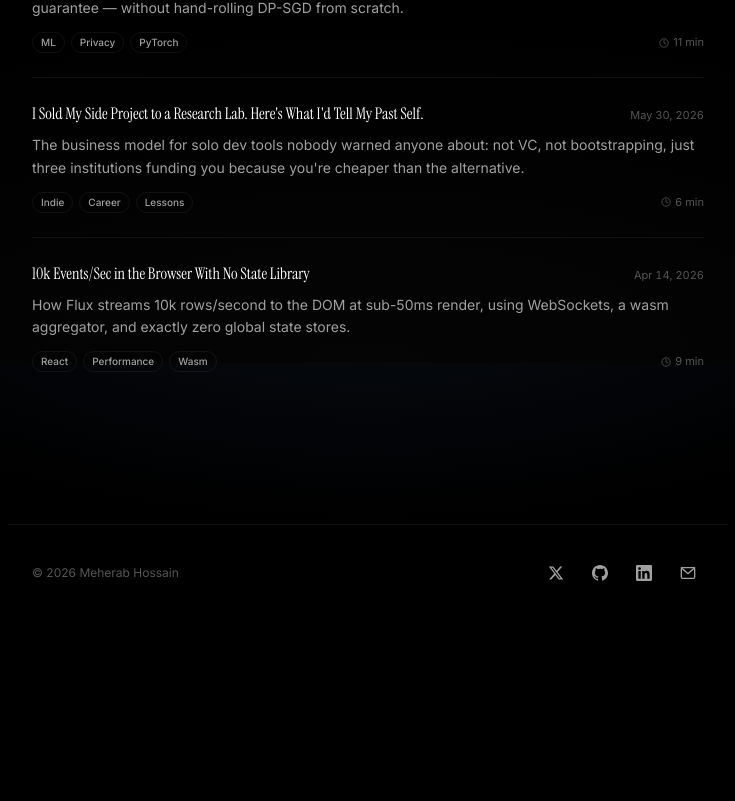
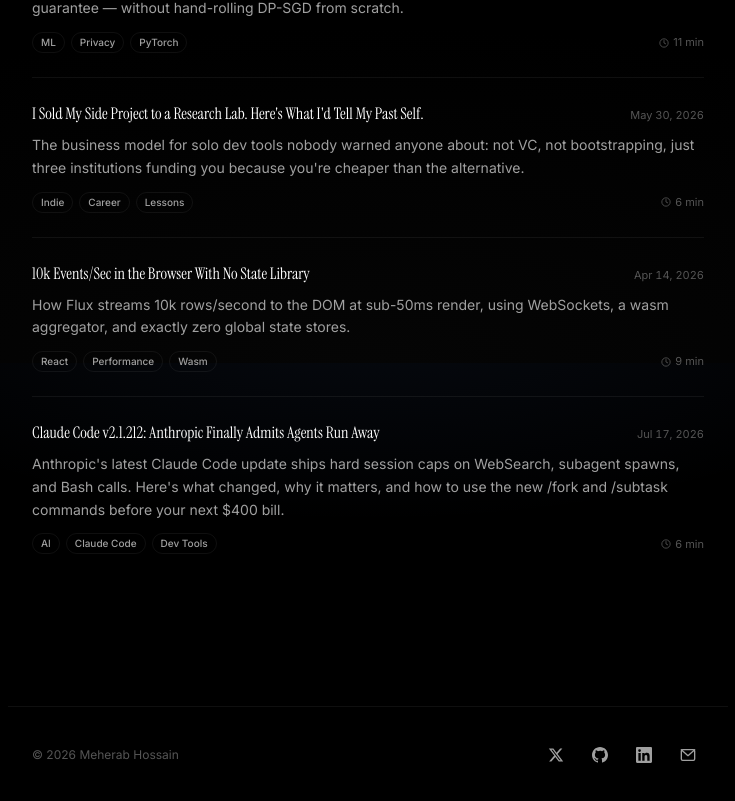
Before and after one commit to opisbin/mho, a Next.js app: page /blog in a window 1280 px wide. Shown: the part 437-1238 px from the top of the page, without its empty margins (272-1007 px from the left). Before the commit the page ends 1058 px from the top, so only its background shows below. Built offline with nearby package versions, Linux system fonts and the light colour scheme.

Commit message:
blog: add Claude Code v2.1.212 post

```diff
--- a/src/data/blog.ts
+++ b/src/data/blog.ts
@@ -109,6 +109,35 @@ export const blogPosts: BlogPost[] = [
       },
     ],
   },
+{
+    slug: "claude-code-v2-1-212-anthropic-finally-admits-agents-run-away",
+    title: "Claude Code v2.1.212: Anthropic Finally Admits Agents Run Away",
+    date: "2026-07-17",
+    description: "Anthropic's latest Claude Code update ships hard session caps on WebSearch, subagent spawns, and Bash calls. Here's what changed, why it matters, and how to use the new /fork and /subtask commands before your next $400 bill.",
+    readingTime: "6 min",
+    tags: ["AI", "Claude Code", "Dev Tools"],
+    body: [
+      {
+        text: "Claude Code v2.1.212 landed yesterday (Jul 16, 2026) and it's the first update in months where Anthropic isn't shipping features — it's shipping guardrails. Three new session-wide caps, a rethink of how /fork works, and a new /subtask command. If you use Claude Code for any real work, you should update right now and set the caps before your next runaway session.",
+      },
+      {
+        heading: "Hard caps on runaway loops",
+        text: "Three new environment variables, three new defaults. WebSearch calls per session: 200 (CLAUDE_CODE_MAX_WEB_SEARCHES_PER_SESSION). Subagent spawns per session: 200 (CLAUDE_CODE_MAX_SUBAGENTS_PER_SESSION). Bash executions: similar limit. If your agent falls into a search loop, it now hits a wall at 200 calls and stops. No more $400 overnight surprises.",
+      },
+      {
+        heading: "/fork is now a real background session",
+        text: "/fork used to launch an in-session subagent. Now it copies your conversation into a new background session — its own row in 'claude agents' — and you keep working in the original. The in-session subagent it used to launch is now /subtask.",
+      },
+      {
+        heading: "Why this matters",
+        text: "A 755-point HN thread documented Claude Code Max users burning through their entire quota in 1.5 hours. A separate 50-day postmortem traced declining quality to three self-inflicted bugs. This is Anthropic's first public admission that runaway agents are a real problem and the fix is on them.",
+      },
+      {
+        heading: "What you should do today",
+        text: "Update: npm install -g @anthropic-ai/claude-code@latest. Tighten caps: export CLAUDE_CODE_MAX_WEB_SEARCHES_PER_SESSION=50. Try the new /fork. Then check 'claude agents' — your forked session appears with its own row, ready to /resume.",
+      },
+    ],
+  },
 ];
 
 export function getPostBySlug(slug: string): BlogPost | undefined {
```
